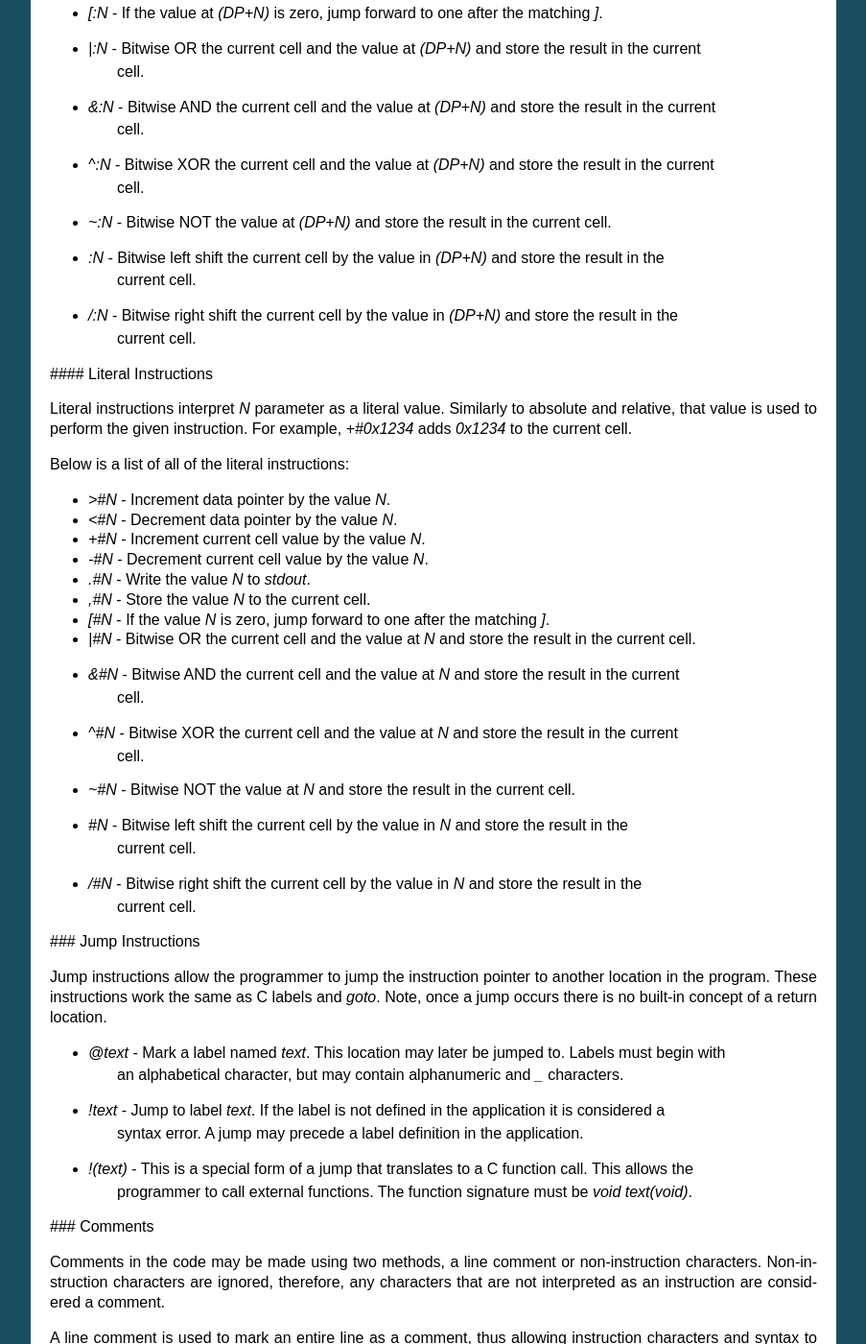
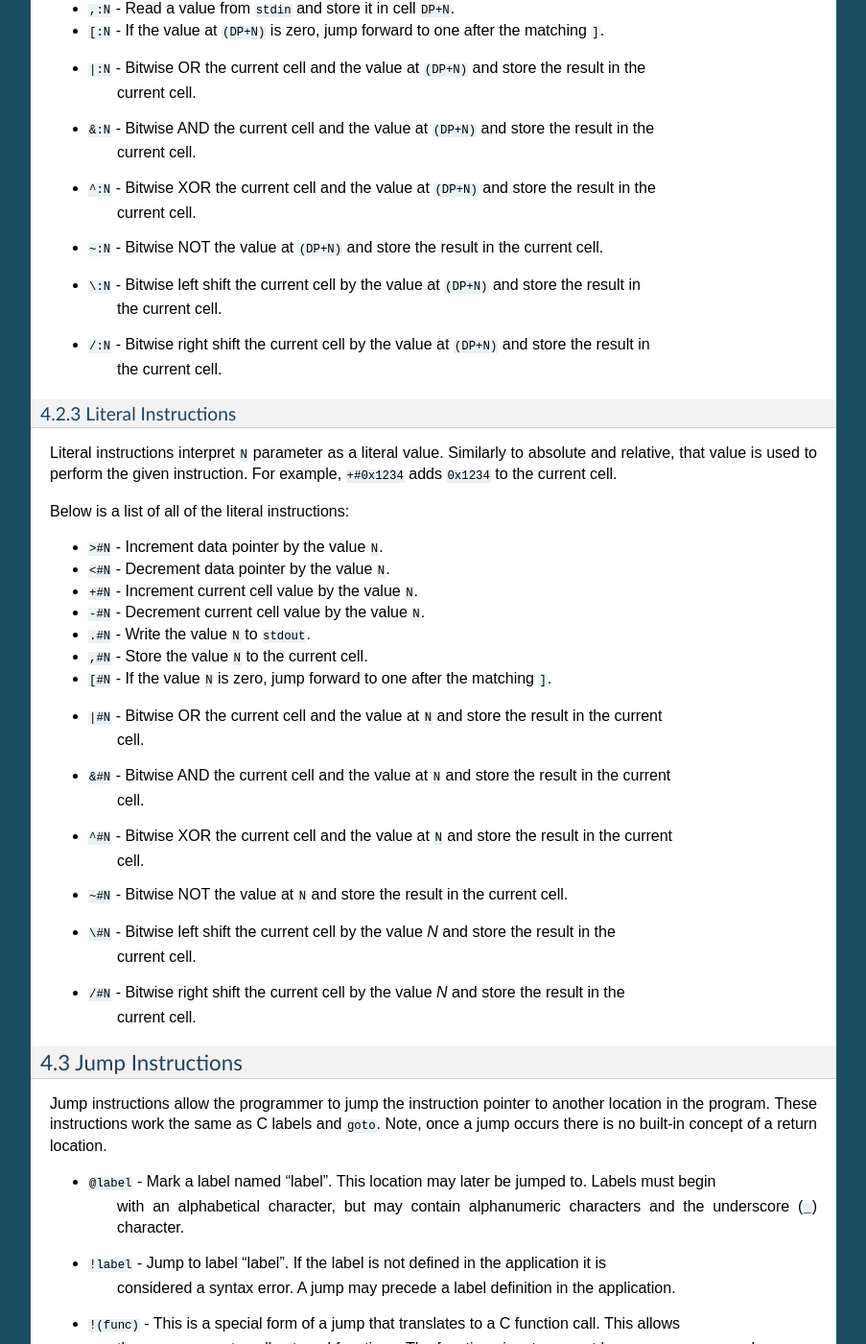
Before and after one commit to controlsfreq/ebf, a Sphinx documentation site: the page built from doc/index.rst, in a window 1280 px wide and 1400 px high, scrolled down 3049 px. Shown: the whole window at 96% size, without its empty margins (198-1101 px from the left). Built offline with Sphinx 7.4.7, drawn with Linux system fonts in a browser that asks for light colours; formulas are drawn with MathJax 3; some of the changed text lies outside the part shown.

Commit message:
Updated index.rst to remove more markdown

```diff
--- a/doc/index.rst
+++ b/doc/index.rst
@@ -136,88 +136,101 @@
 * ``/*N`` - Bitwise right shift the current cell by the value at ``N`` and store the result in the
             current cell.
 
-^^^^^^^^^^^^^^^^^^^^^^^^^^^^^
+^^^^^^^^^^^^^^^^^^^^^^^^^^^^^^^^^^^
 4.2.2 Relative Address Instructions
-^^^^^^^^^^^^^^^^^^^^^^^^^^^^^
+^^^^^^^^^^^^^^^^^^^^^^^^^^^^^^^^^^^
 
-Relative address instructions interpret the `N` parameter as an offset from the current `DP`. That
-address is dereferenced and the value at that cell is used to perform the given instruction. For
-example, `+:0x100` reads the value at cell `DP + 256` and adds that value to the current cell.
+Relative address instructions interpret the ``N`` parameter as an offset from the current ``DP``.
+That address is dereferenced and the value at that cell is used to perform the given instruction.
+For example, ``+:0x100`` reads the value at cell ``DP + 256`` and adds that value to the current
+cell.
 
 Below is a list of all of the relative address instructions:
 
-* `>:N` - Increment data pointer by the value at `DP+N`.
-* `<:N` - Decrement data pointer by the value at `DP+N`.
-* `+:N` - Increment current cell value by the value at `DP+N`.
-* `-:N` - Decrement current cell value by the value at `DP+N`.
-* `.:N` - Write the value at `DP+N` to `stdout`.
-* `,:N` - Read a value from `stdin` and store it in cell `DP+N`.
-* `[:N` - If the value at `(DP+N)` is zero, jump forward to one after the matching `]`.
-* `|:N` - Bitwise OR the current cell and the value at `(DP+N)` and store the result in the current
-          cell.
-* `&:N` - Bitwise AND the current cell and the value at `(DP+N)` and store the result in the current
-          cell.
-* `^:N` - Bitwise XOR the current cell and the value at `(DP+N)` and store the result in the current
-          cell.
-* `~:N` - Bitwise NOT the value at `(DP+N)` and store the result in the current cell.
-* `\:N` - Bitwise left shift the current cell by the value in `(DP+N)` and store the result in the
-          current cell.
-* `/:N` - Bitwise right shift the current cell by the value in `(DP+N)` and store the result in the
-          current cell.
+* ``>:N`` - Increment data pointer by the value at ``DP+N``.
+* ``<:N`` - Decrement data pointer by the value at ``DP+N``.
+* ``+:N`` - Increment current cell value by the value at ``DP+N``.
+* ``-:N`` - Decrement current cell value by the value at ``DP+N``.
+* ``.:N`` - Write the value at ``DP+N`` to ``stdout``.
+* ``,:N`` - Read a value from ``stdin`` and store it in cell ``DP+N``.
+* ``[:N`` - If the value at ``(DP+N)`` is zero, jump forward to one after the matching ``]``.
+* ``|:N`` - Bitwise OR the current cell and the value at ``(DP+N)`` and store the result in the
+            current cell.
+* ``&:N`` - Bitwise AND the current cell and the value at ``(DP+N)`` and store the result in the
+            current cell.
+* ``^:N`` - Bitwise XOR the current cell and the value at ``(DP+N)`` and store the result in the
+            current cell.
+* ``~:N`` - Bitwise NOT the value at ``(DP+N)`` and store the result in the current cell.
+* ``\:N`` - Bitwise left shift the current cell by the value at ``(DP+N)`` and store the result in
+            the current cell.
+* ``/:N`` - Bitwise right shift the current cell by the value at ``(DP+N)`` and store the result in
+            the current cell.
 
-#### Literal Instructions
+^^^^^^^^^^^^^^^^^^^^^^^^^^
+4.2.3 Literal Instructions
+^^^^^^^^^^^^^^^^^^^^^^^^^^
 
-Literal instructions interpret `N` parameter as a literal value. Similarly to absolute and relative,
-that value is used to perform the given instruction. For example, `+#0x1234` adds `0x1234` to the
-current cell.
+Literal instructions interpret ``N`` parameter as a literal value. Similarly to absolute and
+relative, that value is used to perform the given instruction. For example, ``+#0x1234`` adds
+``0x1234`` to the current cell.
 
 Below is a list of all of the literal instructions:
 
-* `>#N` - Increment data pointer by the value `N`.
-* `<#N` - Decrement data pointer by the value `N`.
-* `+#N` - Increment current cell value by the value `N`.
-* `-#N` - Decrement current cell value by the value `N`.
-* `.#N` - Write the value `N` to `stdout`.
-* `,#N` - Store the value `N` to the current cell.
-* `[#N` - If the value `N` is zero, jump forward to one after the matching `]`.
-* `|#N` - Bitwise OR the current cell and the value at `N` and store the result in the current cell.
-* `&#N` - Bitwise AND the current cell and the value at `N` and store the result in the current
-          cell.
-* `^#N` - Bitwise XOR the current cell and the value at `N` and store the result in the current
-          cell.
-* `~#N` - Bitwise NOT the value at `N` and store the result in the current cell.
-* `\#N` - Bitwise left shift the current cell by the value in `N` and store the result in the
-          current cell.
-* `/#N` - Bitwise right shift the current cell by the value in `N` and store the result in the
-          current cell.
+* ``>#N`` - Increment data pointer by the value ``N``.
+* ``<#N`` - Decrement data pointer by the value ``N``.
+* ``+#N`` - Increment current cell value by the value ``N``.
+* ``-#N`` - Decrement current cell value by the value ``N``.
+* ``.#N`` - Write the value ``N`` to ``stdout``.
+* ``,#N`` - Store the value ``N`` to the current cell.
+* ``[#N`` - If the value ``N`` is zero, jump forward to one after the matching ``]``.
+* ``|#N`` - Bitwise OR the current cell and the value at ``N`` and store the result in the current
+            cell.
+* ``&#N`` - Bitwise AND the current cell and the value at ``N`` and store the result in the current
+            cell.
+* ``^#N`` - Bitwise XOR the current cell and the value at ``N`` and store the result in the current
+            cell.
+* ``~#N`` - Bitwise NOT the value at ``N`` and store the result in the current cell.
+* ``\#N`` - Bitwise left shift the current cell by the value `N` and store the result in the
+            current cell.
+* ``/#N`` - Bitwise right shift the current cell by the value `N` and store the result in the
+            current cell.
 
-### Jump Instructions
+---------------------
+4.3 Jump Instructions
+---------------------
 
 Jump instructions allow the programmer to jump the instruction pointer to another location in the
-program. These instructions work the same as C labels and `goto`. Note, once a jump occurs there is
-no built-in concept of a return location.
+program. These instructions work the same as C labels and ``goto``. Note, once a jump occurs there
+is no built-in concept of a return location.
 
-* `@text` - Mark a label named `text`. This location may later be jumped to. Labels must begin with
-            an alphabetical character, but may contain alphanumeric and `_` characters.
-* `!text` - Jump to label `text`. If the label is not defined in the application it is considered a
-            syntax error. A jump may precede a label definition in the application.
-* `!(text)` - This is a special form of a jump that translates to a C function call. This allows the
-              programmer to call external functions. The function signature must be
-              `void text(void)`.
+* ``@label`` - Mark a label named "label". This location may later be jumped to. Labels must begin
+               with an alphabetical character, but may contain alphanumeric characters and the
+               underscore (``_``) character.
+* ``!label`` - Jump to label "label". If the label is not defined in the application it is
+               considered a syntax error. A jump may precede a label definition in the application.
+* ``!(func)`` - This is a special form of a jump that translates to a C function call. This allows
+                the programmer to call external functions. The function signature must be
+                ``void func(void)``, where ``func`` is any valid C function name.
 
-### Comments
+------------
+4.4 Comments
+------------
 
 Comments in the code may be made using two methods, a line comment or non-instruction characters.
 Non-instruction characters are ignored, therefore, any characters that are not interpreted as an
 instruction are considered a comment.
 
 A line comment is used to mark an entire line as a comment, thus allowing instruction characters
-and syntax to be used in a comment. Any line beginning with `#` is considered a line comment (unless
-it is a configuration block, which is treated specially).
+and syntax to be used in a comment. Any line beginning with ``#`` is considered a line comment
+(unless it is a configuration block, which is treated specially).
 
-# Appendix
+==========
+5 Appendix
+==========
 
-## Cheat Sheet
+---------------
+5.1 Cheat Sheet
+---------------
 
 <table cellspacing="0" cellpadding="0">
     <tr style='height:20px; font-weight:bold; background-color:#4d79ff; text-align:center'>
```
